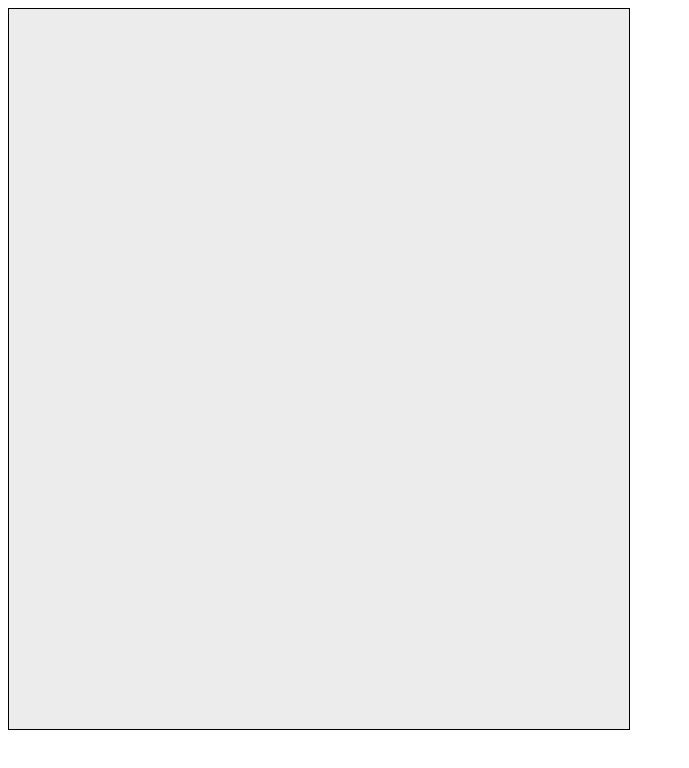
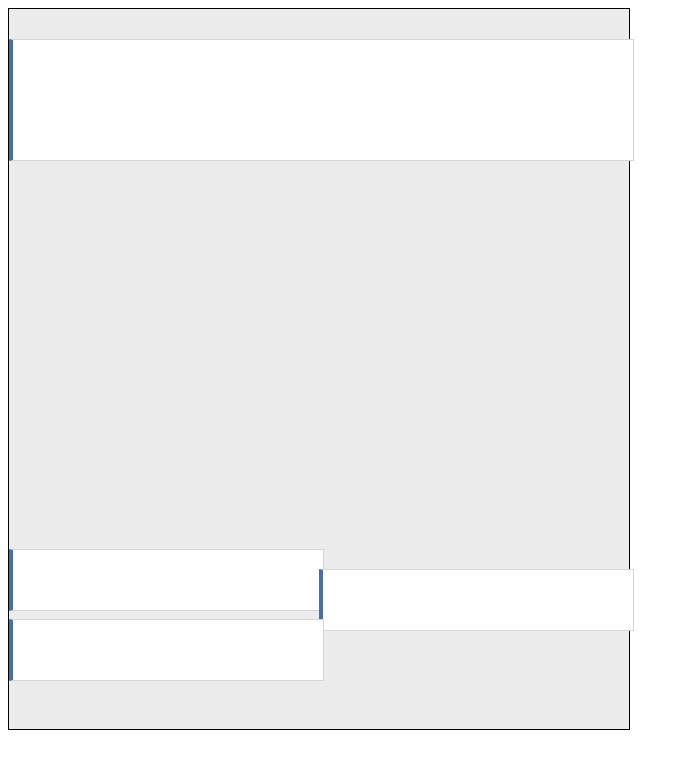
Before and after one commit to dnewcome/calendar, a plain HTML site: page index.html in a window 1280 px wide. Shown: the whole page, without its empty margins (0-689 px from the left). Drawn offline with Linux system fonts and the light colour scheme.

Commit message:
working for nominal case

```diff
--- a/index.html
+++ b/index.html
@@ -120,36 +120,24 @@
 				return cols;
 			}
 
-			function renderOne(events, width) {
+			function render(events) {
 				var container = document.getElementById('container');
 
 				for(var i=0; i<events.length; i++) {
 					el = document.createElement('div');
 					el.className = 'event event1';
-					//el.style.top = events[i].start + 'px';
-					// el.style.width = 620/(events[i].depth) + 'px';
-					el.style.width = '100px';
-					// el.style.height = (events[i].end - events[i].start) + 'px';
+					el.style.top = events[i].start + 'px';
+					el.style.width = 620/(events[i].depth+1) + 'px';
+					el.style.left = (620/(events[i].depth+1))*events[i].col + 'px';
+					el.style.height = (events[i].end - events[i].start) + 'px';
 					container.appendChild(el);
-
 				}
-			}
-
-			function render(events) {
-				var events = [];
-				for(i=0; i<cols.length; i++) {
-					for(j=0; j<cols[i].length; j++) {
-					}
-				}
-
-
-				console.log(cols);
-
 			}
 
 			var events = [ {start: 30, end: 150}, {start: 540, end: 600}, {start: 560, end: 620}, {start: 610, end: 670} ];
 			layOutDay(events);
 			depth(events);
+			render(events);
 		</script>
 
 	</body>
```
